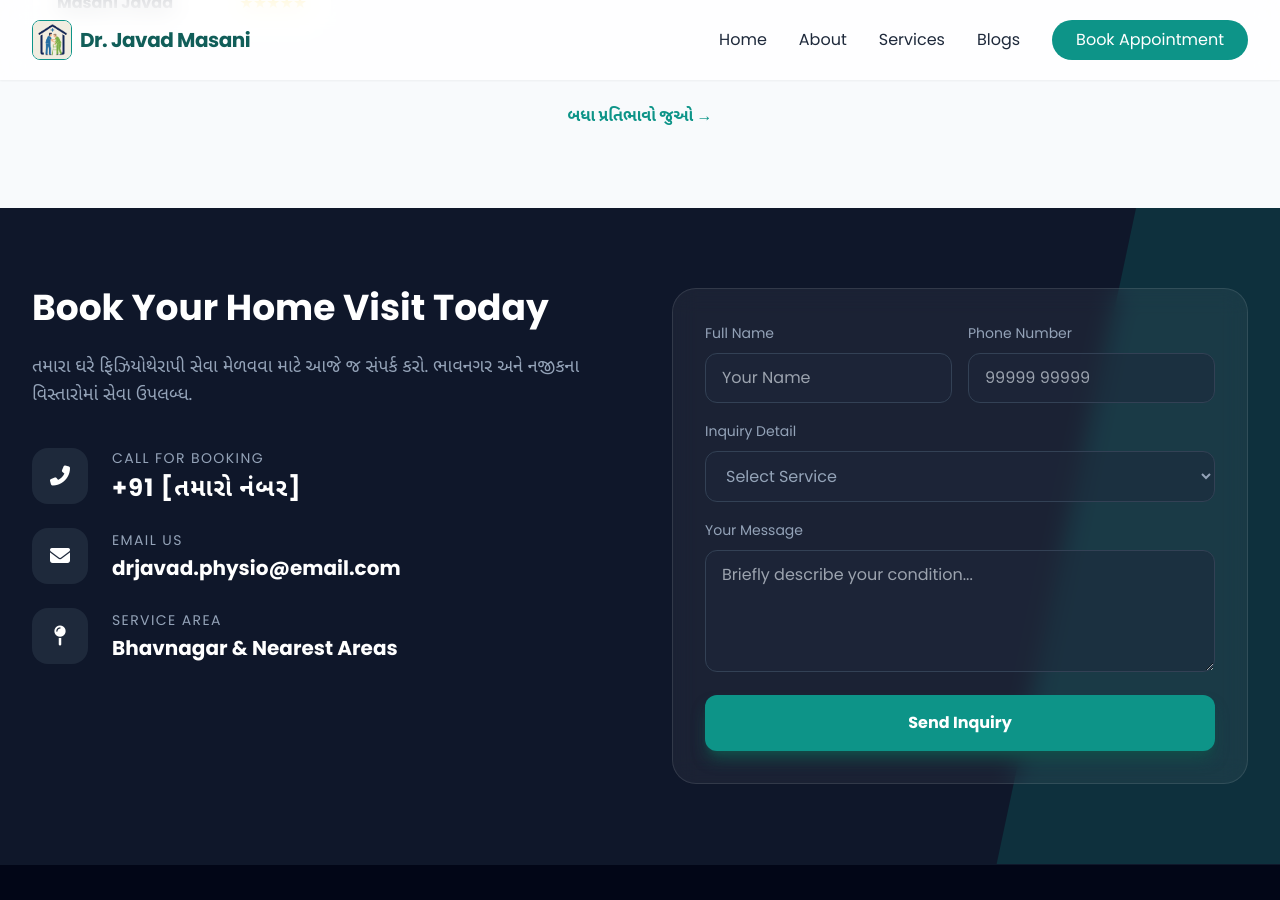
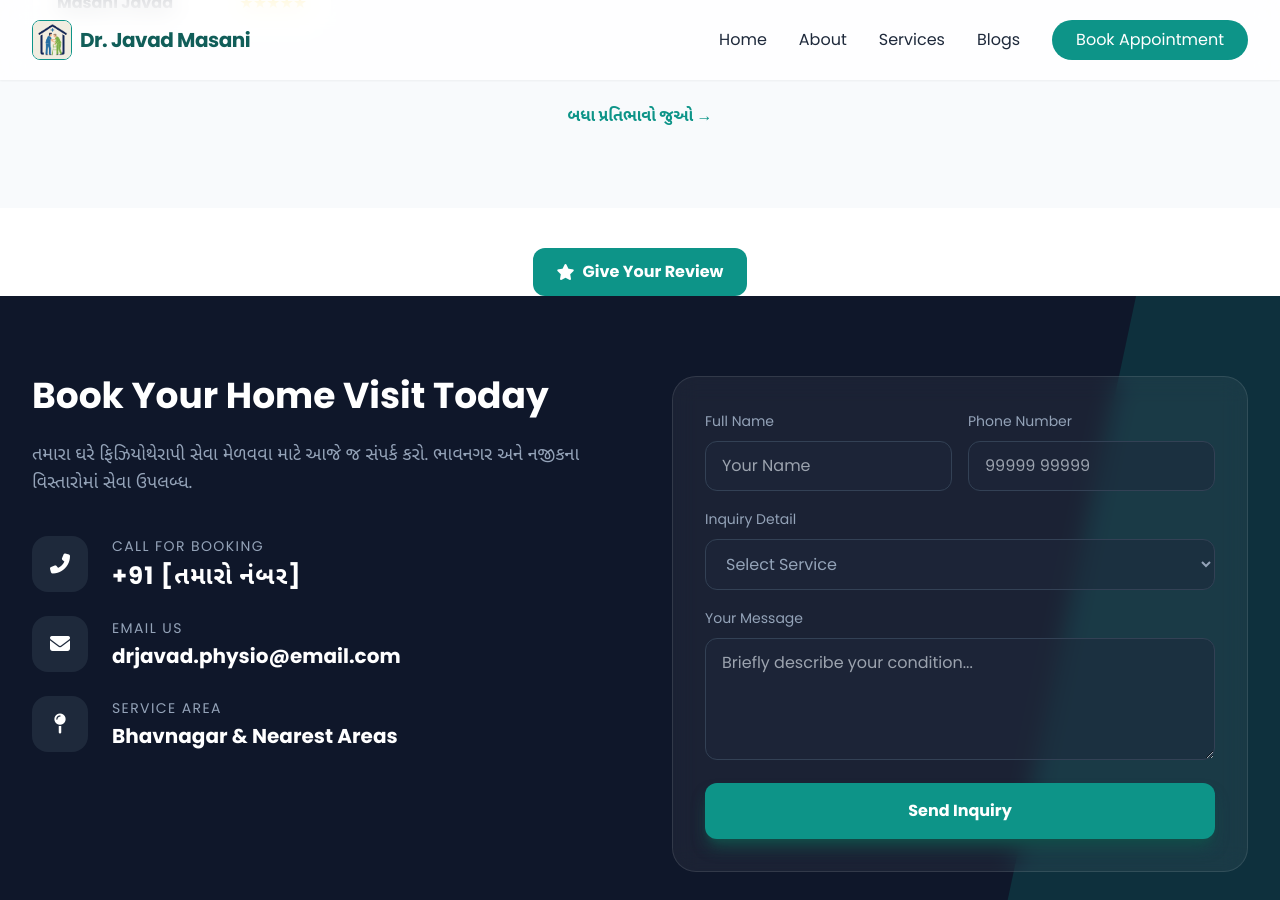
Before and after one commit to JavadMasani/Araogya, a Jekyll site: the page built from index.html, in a window 1280 px wide and 900 px high, scrolled down 4700 px. Built offline with Jekyll 4.4.1, drawn with Linux system fonts in a browser that asks for light colours; nearby versions of some CDN libraries.

Commit message:
Update index.html

```diff
--- a/index.html
+++ b/index.html
@@ -565,6 +565,16 @@
   </div>
 </section>
 
+<div class="text-center mt-10">
+  <a href="{{ site.baseurl }}/review"
+     class="inline-flex items-center gap-2
+            bg-teal-600 text-white
+            px-6 py-3 rounded-xl font-bold
+            hover:bg-teal-700 transition">
+    <i class="fas fa-star"></i>
+    Give Your Review
+  </a>
+</div>
 
     <!-- Contact Section -->
     <section id="contact" class="py-20 bg-slate-900 text-white overflow-hidden relative">
```
